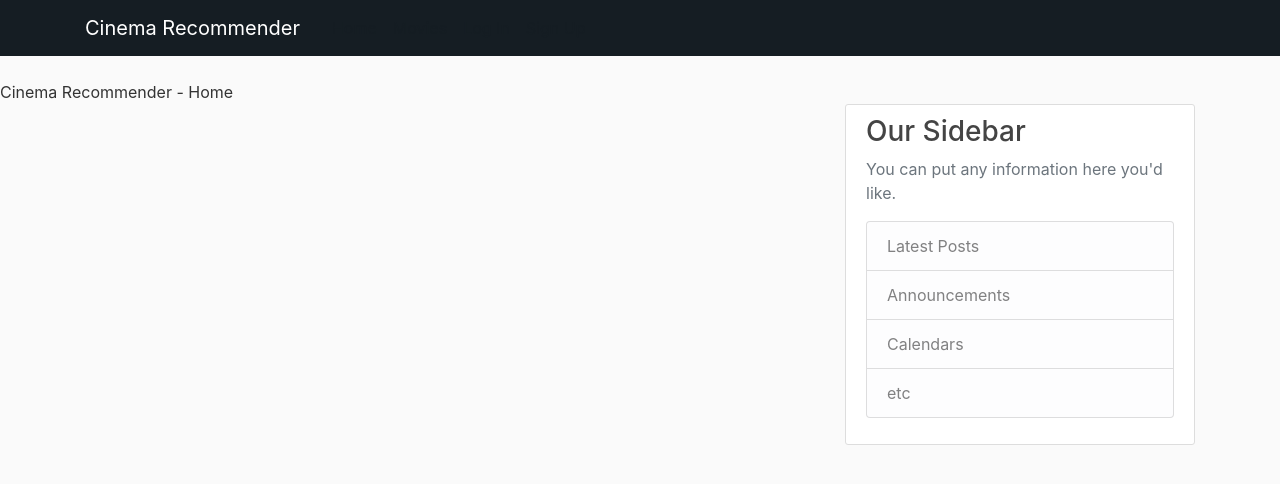
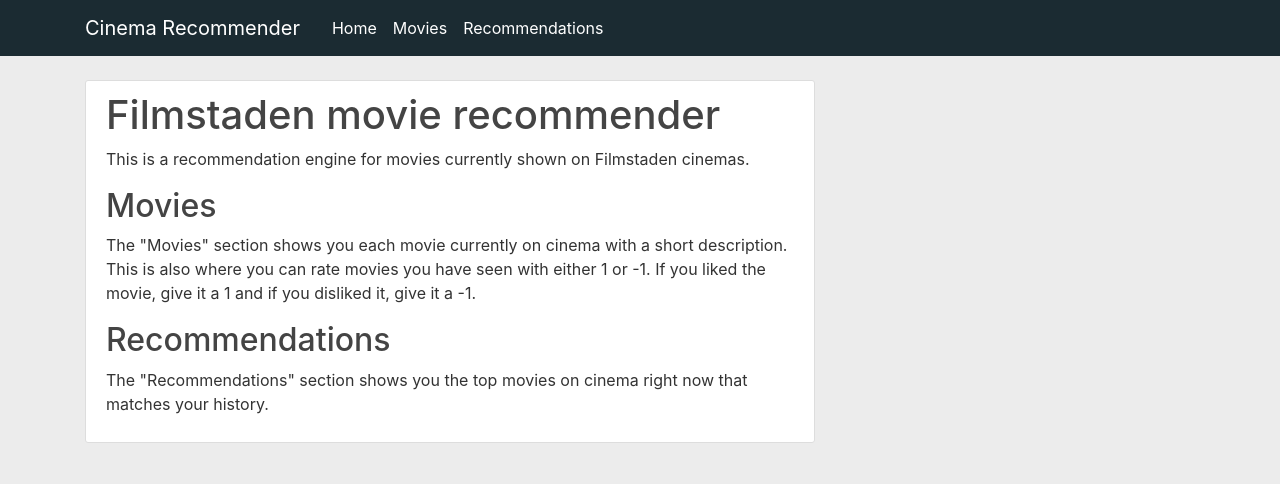
Before and after one commit to amarhod/cinema-recommender-flask, a Flask app: page / in a window 1280 px wide. Shown: the top 484 px of the page. Run offline with Flask 2, Linux system fonts and the light colour scheme; some libraries are stand-ins or nearby versions.

Commit message:
Fixed app.py to display recommendation list in correct order. Also removed some HTML pages and fixed others.

```diff
--- a/Flask/app.py
+++ b/Flask/app.py
@@ -1,13 +1,21 @@
 import os
 import pprint
-from flask import Flask, render_template, url_for, flash, redirect
-from BioFilmer.Flask.forms import RegistrationForm, LoginForm
-from BioFilmer.movies import get_movie_list
+from flask import Flask, render_template, url_for, flash, redirect, request
+from BioFilmer.Flask.forms import RegistrationForm, LoginForm, FlaskForm
+from wtforms import StringField, IntegerField
+from wtforms.validators import DataRequired
+from BioFilmer.movies import get_movie_list, match_movie
 from BioFilmer.recommender import get_recommendations
 from BioFilmer.database_handler import DatabaseHandler
 SECRET_KEY = os.urandom(32)
 app = Flask(__name__)
 app.config['SECRET_KEY'] = SECRET_KEY
+
+
+
+class MyForm(FlaskForm):
+    name = StringField('Title', validators=[DataRequired()])
+    rating = IntegerField('Rating', validators=[DataRequired()])
 
 movies_list = get_movie_list()
 @app.route('/')
@@ -15,32 +23,24 @@ movies_list = get_movie_list()
 def home():
     return render_template('home.html', title='Home')
 
-@app.route('/signup', methods=['GET','POST'])
-def signup():
-    form = RegistrationForm()
+@app.route('/history', methods=['GET','POST'])
+def add_to_history():
+    if request.method == 'POST':
+        title = request.form['name']
+        rating = request.form['rating']
+        #print("POSTing title: " + title + " with rating: " + rating)
+        movie = match_movie(title, movies_list)
+        movie['Rating'] = rating
+        with DatabaseHandler("user1") as db:
+            db.store(movie)
+    return redirect(url_for('recommendations'))
+
+@app.route('/movies', methods=['GET','POST'])
+def movies():
+    form = MyForm()
     if form.validate_on_submit():
-        flash(f'Account created for {form.username.data}!','success')
-        return redirect(url_for('home'))
-    return render_template('signup.html', title='Sign Up', form=form)
-
-@app.route('/login', methods=['GET','POST'])
-def login():
-    form = LoginForm()
-    if form.validate_on_submit():
-        if form.username.data == 'user2' and form.password.data == 'user123':
-            flash(f'You have been logged in!','success')
-            return redirect(url_for('home'))
-        else:
-            flash(f'Log in unsuccessful.','danger')
-    return render_template('login.html',title='Log In', form=form)
-
-@app.route('/account')
-def account():
-    return render_template('account.html', title='Account')
-
-@app.route('/movies')
-def movies():
-    return render_template('movies.html',title='Movies', movies=movies_list)
+        flash(f'Rating added for {form.name.data}!','success')
+    return render_template('movies.html',title='Movies', movies=movies_list, form=form)
 
 @app.route('/recommendations')
 def recommendations():
@@ -48,24 +48,15 @@ def recommendations():
     final_recommendations = []
     with DatabaseHandler('user1') as handler:
         movies_seen = handler.read_all_rows()
-    #     movies_seen = [{'Actors': ' Christian Bale, Michael Caine, Ken Watanabe, Liam Neeson, Katie '
-    #             'Holmes, Gary Oldman, Rutger Hauer, Morgan Freeman',
-    #     'Date': ' 24 jun 2020',
-    #     'Description': 'Den ursprungliga berättelsen om hur Bruce Wayne bestämmer '
-    #                  'sig för det goda och sitt alter ego Batman. Bruce Wayne ser '
-    #                  'sina föräldrar mördas och vill hämnas på förövaren. Men - '
-    #                  'han inser att hämnd inte löser något, utan blir i stället '
-    #                  'Batman.',
-    #   'Directors': ' Christopher Nolan',
-    #   'Genre': 'Action, Äventyr',
-    #   'Original_language': ' Engelska ',
-    #   'Original_title': ' Batman Begins'}]
-        pprint.pprint(movies_seen)
-        recommended_movies = get_recommendations(movies_seen)
+        #pprint.pprint(movies_seen)
+        recommended_movies_indexes = get_recommendations(movies_seen)[1]
         #from the movies list in theater, extract the indexes that match with the ones that the get recommendations returned
-        for i in range(0,len(movies_list)):
-            if movies_list[i][0] in recommended_movies[1]:
-                final_recommendations.append(movies_list[i])
+        for i in range(len(recommended_movies_indexes)):
+            for j in range(len(movies_list)):
+                if recommended_movies_indexes[i] == movies_list[j][0]:
+                    final_recommendations.append(movies_list[j])
+            # if movies_list[i][0] in recommended_movies[1]:
+            #     final_recommendations.append(movies_list[i])
     return render_template('recommendations.html',title='Recommended',movies=final_recommendations)
 if __name__ == '__main__':
     app.run(debug=True)
--- a/Flask/static/main.css
+++ b/Flask/static/main.css
@@ -1,5 +1,5 @@
 body {
-    background: #fafafa;
+    background: #ececec;
     color: #333333;
     margin-top: 5rem;
   }
@@ -9,15 +9,15 @@ body {
   }
 
   .bg-steel {
-    background-color: #151d23;
+    background-color: #1b2b32;
   }
 
   .site-header .navbar-nav .nav-link {
-    color: #151d23;
+    color: #ffffff;
   }
 
   .site-header .navbar-nav .nav-link:hover {
-    color: #151d23;
+    color: #909395;
   }
 
   .site-header .navbar-nav .nav-link.active {
--- a/Flask/templates/home.html
+++ b/Flask/templates/home.html
@@ -1,3 +1,14 @@
 {% extends "layout.html" %}
 {% block content %}
+<article class="media content-section">
+    <div class="media-body">
+     <h1><a class="article-title">Filmstaden movie recommender</a></h2>
+        <p class="article-content">This is a recommendation engine for movies currently shown on Filmstaden cinemas.</p>
+      <h2><a class="article-title">Movies</a></h2>
+          <p class="article-content">The "Movies" section shows you each movie currently on cinema with a short description. This is also where you can rate movies you have seen with either 1 or -1. If you liked the movie, give it a 1 and if you disliked it, give it a -1.</p>
+      <h2><a class="article-title">Recommendations</a></h2>
+          <p class="article-content">The "Recommendations" section shows you the top movies on cinema right now that matches your history.</p>
+
+    </div>
+  </article>
 {% endblock content %}
--- a/Flask/templates/layout.html
+++ b/Flask/templates/layout.html
@@ -9,7 +9,6 @@
     <link rel="stylesheet" href="https://stackpath.bootstrapcdn.com/bootstrap/4.5.2/css/bootstrap.min.css" integrity="sha384-JcKb8q3iqJ61gNV9KGb8thSsNjpSL0n8PARn9HuZOnIxN0hoP+VmmDGMN5t9UJ0Z" crossorigin="anonymous">
     <link rel="stylesheet" type="text/css" href="{{ url_for('static', filename='main.css') }}"
     {% if title %}
-        <title>Cinema Recommender - {{ title }}</title>
     {% else %}
         <title>Cinema Recommender</title>
     {% endif %}
@@ -26,8 +25,7 @@
             <div class="navbar-nav mr-auto">
               <a class="nav-item nav-link" href="{{ url_for('home') }}">Home</a>
               <a class="nav-item nav-link" href="{{ url_for('movies') }}">Movies</a>
-              <a class="nav-item nav-link" href="{{ url_for('login') }}">Log In</a>
-              <a class="nav-item nav-link" href="{{ url_for('signup') }}">Sign Up</a>
+              <a class="nav-item nav-link" href="{{ url_for('recommendations') }}">Recommendations</a>
             </div>
           </div>
         </div>
@@ -47,19 +45,6 @@
           {% endwith %}
           {% block content %}{% endblock %}
         </div>
-        <div class="col-md-4">
-          <div class="content-section">
-            <h3>Our Sidebar</h3>
-            <p class='text-muted'>You can put any information here you'd like.
-              <ul class="list-group">
-                <li class="list-group-item list-group-item-light">Latest Posts</li>
-                <li class="list-group-item list-group-item-light">Announcements</li>
-                <li class="list-group-item list-group-item-light">Calendars</li>
-                <li class="list-group-item list-group-item-light">etc</li>
-              </ul>
-            </p>
-          </div>
-        </div>
       </div>
     </main>
     <!-- Optional JavaScript -->
--- a/Flask/templates/recommendations.html
+++ b/Flask/templates/recommendations.html
@@ -1,6 +1,6 @@
 {% extends "layout.html" %}
 {% block content %}
-<h1>Recommended movies (Filmstaden)</h1>
+<h1>Recommended movies</h1>
 <ul class="movie-list"></ul>
 {% for movie in movies %}
 <article class="media content-section">
```
Also changed, not shown: Flask/templates/account.html (deleted, +0 -22 lines), Flask/templates/history.html (+8 -0 lines), Flask/templates/login.html (deleted, +0 -52 lines), Flask/templates/movies.html (+17 -1 lines), Flask/templates/signup.html (deleted, +0 -51 lines).
